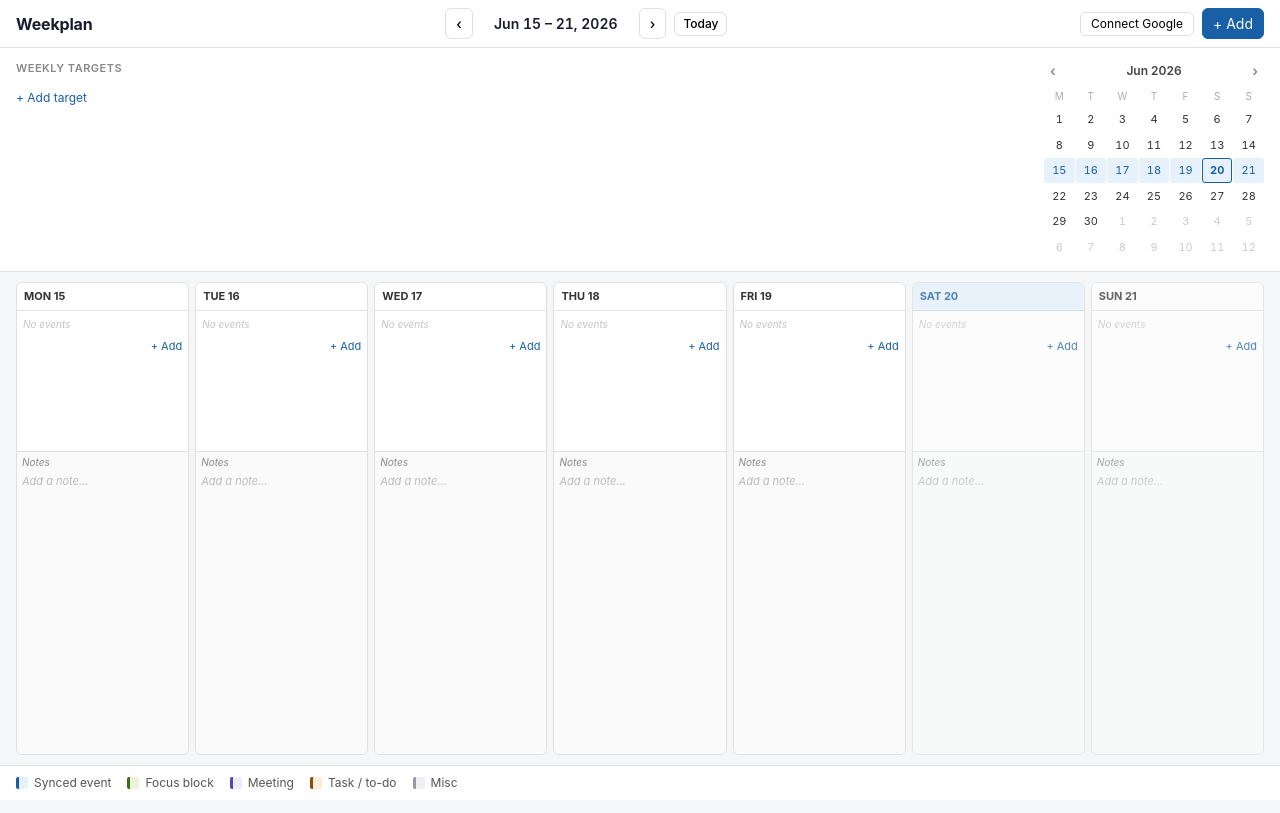
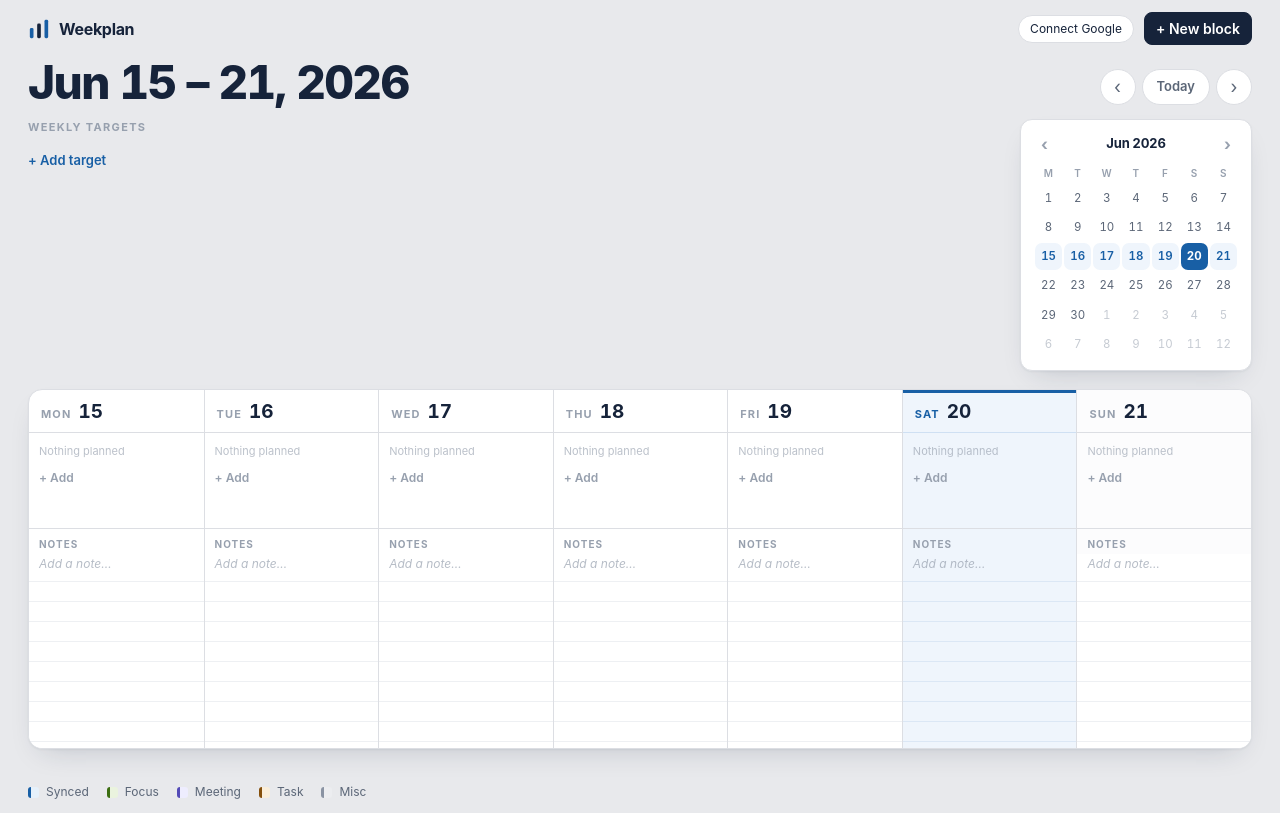
Before and after one commit to rochdesigns/weekplan, a website with bundled scripts: page index.html in a window 1280 px wide. Built offline with nearby package versions, Linux system fonts and the light colour scheme.

Commit message:
redesign: 'desk plane' visual identity — week-range hero, continuous hairline grid, today lane spine, ruled-paper notes, ink palette

```diff
--- a/css/base.css
+++ b/css/base.css
@@ -1,38 +1,43 @@
 :root {
+  /* Category system — semantic, unchanged (color encodes meaning) */
   --cat-synced-fill:  #E6F1FB; --cat-synced-border:  #185FA5;
   --cat-focus-fill:   #EAF3DE; --cat-focus-border:   #3B6D11;
   --cat-meeting-fill: #EEEDFE; --cat-meeting-border: #534AB7;
   --cat-task-fill:    #FAEEDA; --cat-task-border:    #854F0B;
-  --cat-misc-fill:    #f0f0f2; --cat-misc-border:    #9a9aa5;
-  --today-tint: #E6F1FB;
-  --accent: #185FA5;
-  --border: #e0e0e0;
-  --muted: #888;
-  --bg: #f5f6f8;
-  --panel: #fff;
-  --text: #1a1a2e;
+  --cat-misc-fill:    #ECEDF0; --cat-misc-border:    #8A93A3;
+
+  /* "Desk plane" neutrals */
+  --paper:     #E8E9EC;   /* desk surface behind everything */
+  --plane:     #FFFFFF;   /* the week pad */
+  --ink:       #16233A;   /* primary text / structure */
+  --ink-soft:  #5B6677;   /* secondary text */
+  --ink-faint: #97A0AE;   /* tertiary / captions */
+  --accent:    #185FA5;   /* brand + "synced" + structural accent */
+  --hairline:  #DCDEE3;   /* dividers */
+  --rule:      #EEF0F3;   /* ruled-paper lines */
+  --today-tint:#EFF5FC;   /* today lane wash */
+
+  --shadow-pad: 0 1px 2px rgba(22,35,58,.05), 0 12px 28px -14px rgba(22,35,58,.22);
 }
 * { box-sizing: border-box; }
 html, body { margin: 0; height: 100%; }
 body {
-  font-family: -apple-system, Segoe UI, Roboto, Helvetica, Arial, sans-serif;
-  background: var(--bg); color: var(--text); font-size: 14px; line-height: 1.5;
+  font-family: -apple-system, "Segoe UI", Roboto, Helvetica, Arial, sans-serif;
+  background: var(--paper); color: var(--ink); font-size: 14px; line-height: 1.5;
   -webkit-font-smoothing: antialiased; -moz-osx-font-smoothing: grayscale;
-  display: flex; flex-direction: column; min-height: 100vh;
+  display: flex; flex-direction: column; min-height: 100dvh;
 }
-button { font: inherit; cursor: pointer; border: 1px solid var(--border);
-  background: #fff; border-radius: 6px; padding: 4px 10px;
-  transition: background-color .15s ease, filter .15s ease, transform .1s ease; }
-button:hover { background: #f0f0f0; }
+button { font: inherit; cursor: pointer; border: 1px solid var(--hairline);
+  background: var(--plane); color: var(--ink); border-radius: 8px; padding: 5px 11px;
+  transition: background-color .15s ease, border-color .15s ease, filter .15s ease, transform .1s ease; }
+button:hover { border-color: var(--ink-faint); }
 button:active { transform: scale(.97); }
-.btn-primary { background: var(--accent); color: #fff; border-color: var(--accent); }
-.btn-primary:hover { filter: brightness(1.07); }
+.btn-primary { background: var(--ink); color: #fff; border-color: var(--ink); font-weight: 600; }
+.btn-primary:hover { background: var(--accent); border-color: var(--accent); filter: none; }
 
-/* Accessibility: visible keyboard focus, hidden for mouse/touch */
-:focus-visible { outline: 2px solid var(--accent); outline-offset: 2px; border-radius: 4px; }
+:focus-visible { outline: 2px solid var(--accent); outline-offset: 2px; border-radius: 6px; }
 :focus:not(:focus-visible) { outline: none; }
 
-/* Respect users who prefer reduced motion */
 @media (prefers-reduced-motion: reduce) {
   *, *::before, *::after {
     animation-duration: .001ms !important; animation-iteration-count: 1 !important;
@@ -40,48 +45,61 @@ button:active { transform: scale(.97); }
   }
 }
 
-/* Zone 1 */
-#topbar { display: flex; align-items: center; gap: 12px; padding: 8px 16px;
-  background: var(--panel); border-bottom: 1px solid var(--border); }
-.brand { font-weight: 700; font-size: 16px; letter-spacing: -.01em; }
-.weeknav { flex: 1; display: flex; align-items: center; justify-content: center; gap: 8px; }
-.weeknav button { font-weight: 500; }
-#weeklabel { font-weight: 600; min-width: 150px; text-align: center; font-variant-numeric: tabular-nums; }
-.btn-today { font-size: 12px; padding: 2px 8px; }
-.topbar-right { display: flex; align-items: center; gap: 8px; }
+/* Zone 1 — slim top bar */
+#topbar { display: flex; align-items: center; gap: 12px; padding: 12px 28px;
+  background: transparent; }
+.brand { display: inline-flex; align-items: center; gap: 9px; margin-right: auto; }
+.brand-mark { display: block; }
+.brand-name { font-weight: 700; font-size: 16px; letter-spacing: -.02em; }
+.topbar-right { display: flex; align-items: center; gap: 10px; }
 .cal-pills { display: flex; gap: 6px; align-items: center; }
-.btn-gcal { font-size: 12px; padding: 2px 10px; }
 .pill { background: var(--cat-synced-fill); color: var(--accent);
-  border: 1px solid var(--accent); border-radius: 12px; padding: 2px 10px; font-size: 12px; }
+  border: 1px solid #c2d8ef; border-radius: 999px; padding: 3px 11px; font-size: 12px; font-weight: 500; }
+.btn-gcal { font-size: 12px; padding: 4px 11px; border-radius: 999px; }
 
-/* Zone 2 */
-#headerpanel { display: flex; gap: 16px; padding: 12px 16px;
-  background: var(--panel); border-bottom: 1px solid var(--border); }
+/* Zone 2a — week-range hero */
+#weekhead { display: flex; align-items: flex-end; justify-content: space-between;
+  gap: 16px; padding: 4px 28px 14px; }
+#weeklabel { margin: 0; font-size: clamp(30px, 5vw, 46px); font-weight: 800;
+  letter-spacing: -.035em; line-height: .95; color: var(--ink);
+  font-variant-numeric: tabular-nums; }
+.wh-nav { display: flex; align-items: center; gap: 6px; flex-shrink: 0; }
+.wh-nav button { width: 36px; height: 36px; padding: 0; border-radius: 999px;
+  font-size: 18px; color: var(--ink-soft); display: grid; place-items: center; }
+.wh-nav .btn-today { width: auto; padding: 0 14px; font-size: 13px; font-weight: 600; }
+
+/* Zone 2b — header panel */
+#headerpanel { display: flex; gap: 28px; padding: 0 28px 18px; align-items: flex-start; }
 .hp-targets { flex: 1; }
-.hp-minical { width: 220px; flex-shrink: 0; }
-.hp-label { font-size: 11px; font-weight: 600; color: var(--muted);
-  text-transform: uppercase; letter-spacing: .5px; margin-bottom: 8px; }
+.hp-minical { width: 232px; flex-shrink: 0; }
+.hp-label { font-size: 11px; font-weight: 700; color: var(--ink-faint);
+  text-transform: uppercase; letter-spacing: .12em; margin-bottom: 10px; }
 
-/* Zone 4 */
-#legend { margin-top: auto; display: flex; flex-wrap: wrap; gap: 16px;
-  padding: 8px 16px; background: var(--panel); border-top: 1px solid var(--border);
-  font-size: 12px; color: #555; }
-.leg { display: inline-flex; align-items: center; gap: 6px; }
-.swatch { width: 12px; height: 12px; display: inline-block; border-radius: 2px; }
+/* Weekly targets */
+.target-row { display: flex; align-items: center; gap: 9px; margin-bottom: 6px; }
+.target-row input[type=checkbox] { accent-color: var(--accent); width: 15px; height: 15px; }
+.target-text { flex: 1; }
+.target-text.done { text-decoration: line-through; color: var(--ink-faint); }
+.target-del { border: none; background: none; color: var(--ink-faint); font-size: 17px;
+  line-height: 1; padding: 0 4px; border-radius: 6px; }
+.target-del:hover { color: #b2402f; background: none; }
+.target-add { border: none; background: none; color: var(--accent);
+  font-size: 13px; font-weight: 600; padding: 6px 0 0; }
+.target-add:hover { background: none; text-decoration: underline; }
+
+/* Zone 4 — legend */
+#legend { margin-top: auto; display: flex; flex-wrap: wrap; gap: 18px;
+  padding: 12px 28px; font-size: 12px; color: var(--ink-soft); }
+.leg { display: inline-flex; align-items: center; gap: 7px; }
+.swatch { width: 11px; height: 11px; display: inline-block; border-radius: 3px; }
 .cat-synced  { background: var(--cat-synced-fill);  border-left: 3px solid var(--cat-synced-border); }
 .cat-focus   { background: var(--cat-focus-fill);   border-left: 3px solid var(--cat-focus-border); }
 .cat-meeting { background: var(--cat-meeting-fill);  border-left: 3px solid var(--cat-meeting-border); }
 .cat-task    { background: var(--cat-task-fill);     border-left: 3px solid var(--cat-task-border); }
 .cat-misc    { background: var(--cat-misc-fill);     border-left: 3px solid var(--cat-misc-border); }
 
-/* Weekly targets */
-.target-row { display: flex; align-items: center; gap: 6px; margin-bottom: 4px; }
-.target-row input[type=checkbox] { accent-color: var(--accent); }
-.target-text { flex: 1; }
-.target-text.done { text-decoration: line-through; color: #aaa; }
-.target-del { border: none; background: none; color: #bbb; font-size: 16px;
-  line-height: 1; padding: 0 4px; }
-.target-del:hover { color: #b00; background: none; }
-.target-add { border: none; background: none; color: var(--accent);
-  font-size: 12px; padding: 4px 0 0; }
-.target-add:hover { background: none; text-decoration: underline; }
+@media (max-width: 720px) {
+  #topbar, #weekhead, #headerpanel, #legend { padding-left: 16px; padding-right: 16px; }
+  #headerpanel { flex-direction: column; }
+  .hp-minical { width: 100%; }
+}
--- a/css/grid.css
+++ b/css/grid.css
@@ -1,52 +1,70 @@
-.notes { display: flex; flex-direction: column; height: 100%; }
-.notes-label { font-size: 10px; color: var(--muted); font-style: italic; padding: 3px 5px 0; }
-.notes-body { flex: 1; font-size: 11px; padding: 3px 5px; outline: none; overflow-y: auto;
-  white-space: pre-wrap; }
-.notes-body:focus-visible { outline: 2px solid var(--accent); outline-offset: -2px; border-radius: 3px; }
-.notes-body[data-empty]::before { content: attr(data-placeholder);
-  color: #bbb; font-style: italic; pointer-events: none; }
+/* Zone 3 — the "desk pad": one continuous surface, hairline-divided lanes */
+#weekgrid { display: grid; grid-template-columns: repeat(7, 1fr);
+  margin: 0 28px 22px; background: var(--plane); border: 1px solid var(--hairline);
+  border-radius: 14px; box-shadow: var(--shadow-pad); overflow: hidden; flex: 1;
+  align-items: stretch; min-height: 360px; }
 
-/* WYSIWYG toolbar — visible only while the note is being edited */
-.notes-toolbar { display: none; gap: 2px; padding: 2px 4px 0; flex-wrap: wrap; }
-.notes.editing .notes-toolbar { display: flex; }
-.nt-btn { font-size: 11px; line-height: 1; padding: 2px 5px; min-width: 20px;
-  border: 1px solid var(--border); background: #fff; border-radius: 3px; color: #333; }
-.nt-btn:hover { background: #eef2f7; }
-.notes-body ul, .notes-body ol { margin: 2px 0; padding-left: 18px; }
-.notes-body p { margin: 2px 0; }
+.day-col { display: flex; flex-direction: column; position: relative;
+  border-left: 1px solid var(--hairline); min-height: 340px; }
+.day-col:first-child { border-left: none; }
+.day-col.weekend { background: #fcfcfd; }
 
-#weekgrid { display: grid; grid-template-columns: repeat(7, 1fr); gap: 6px;
-  padding: 10px 16px; flex: 1; align-items: stretch; }
-.day-col { display: flex; flex-direction: column; background: var(--panel);
-  border: 1px solid var(--border); border-radius: 6px; overflow: hidden; min-height: 320px; }
-.day-col.weekend { opacity: .75; }
-.day-head { font-size: 11px; font-weight: 700; padding: 5px 7px;
-  border-bottom: 1px solid var(--border); color: #333; }
-.day-head.is-today { background: var(--today-tint); color: var(--accent);
-  border-bottom-color: #c5d8f0; }
-.events { height: 30%; min-height: 90px; padding: 4px; overflow: hidden;
-  position: relative; border-bottom: 1px solid var(--border); }
-.events.expanded { height: auto; overflow: visible; }
-.add-block { display: block; width: 100%; text-align: right; border: none;
-  background: none; color: var(--accent); font-size: 11px; padding: 2px 2px 0; }
-.add-block:hover { background: none; text-decoration: underline; }
-.notes { background: #fafafa; flex: 1; }
+/* Day header — big tabular date + uppercase weekday */
+.day-head { display: flex; align-items: baseline; gap: 7px; padding: 12px 12px 9px;
+  border-bottom: 1px solid var(--hairline); }
+.day-head .dow { font-size: 11px; font-weight: 700; letter-spacing: .1em;
+  text-transform: uppercase; color: var(--ink-faint); }
+.day-head .dnum { font-size: 19px; font-weight: 700; line-height: 1;
+  color: var(--ink); font-variant-numeric: tabular-nums; }
 
-/* Subtle interactions */
-.block, .mc-day, .add-block { transition: background-color .12s ease, filter .12s ease; }
+/* Today lane: accent spine + wash + emphasized header */
+.day-col.is-today { background: var(--today-tint); }
+.day-col.is-today::before { content: ''; position: absolute; top: 0; left: 0; right: 0;
+  height: 3px; background: var(--accent); }
+.day-col.is-today .day-head { border-bottom-color: #cfe0f3; }
+.day-col.is-today .dow { color: var(--accent); }
+
+/* Events zone (top portion) */
+.events { padding: 8px; overflow: hidden; position: relative; min-height: 96px;
+  border-bottom: 1px solid var(--hairline); }
+.events.expanded { overflow: visible; }
+.add-block { display: block; width: 100%; text-align: left; border: none;
+  background: none; color: var(--ink-faint); font-size: 12px; font-weight: 600;
+  padding: 4px 2px 0; transition: color .12s ease; }
+.add-block:hover { background: none; color: var(--accent); }
 
 /* Empty events hint */
-.events:not(:has(.block))::before { content: 'No events'; display: block;
-  font-size: 10px; color: #c4c4c4; font-style: italic; padding: 2px 2px 4px; }
+.events:not(:has(.block))::before { content: 'Nothing planned'; display: block;
+  font-size: 11px; color: var(--ink-faint); opacity: .65; padding: 2px 2px 6px; }
 .events.expanded::before, .events:has(.block)::before { content: none; }
 
-/* Mobile: stack header panel, make week grid horizontally scrollable day cards */
+/* Notes — ruled paper */
+.notes { display: flex; flex-direction: column; flex: 1; }
+.notes-label { font-size: 10px; font-weight: 700; letter-spacing: .1em;
+  text-transform: uppercase; color: var(--ink-faint); padding: 8px 10px 2px; }
+.notes-body { flex: 1; font-size: 12px; line-height: 20px; padding: 0 10px 8px;
+  outline: none; overflow-y: auto; white-space: pre-wrap; color: var(--ink);
+  background-image: repeating-linear-gradient(var(--plane), var(--plane) 19px, var(--rule) 19px, var(--rule) 20px);
+  background-position: 0 8px; }
+.day-col.is-today .notes-body {
+  background-image: repeating-linear-gradient(var(--today-tint), var(--today-tint) 19px, #dbe7f5 19px, #dbe7f5 20px); }
+.notes-body:focus-visible { outline: 2px solid var(--accent); outline-offset: -2px; border-radius: 4px; }
+.notes-body[data-empty]::before { content: attr(data-placeholder);
+  color: var(--ink-faint); opacity: .7; font-style: italic; pointer-events: none; }
+.notes-body ul, .notes-body ol { margin: 0; padding-left: 18px; }
+.notes-body p { margin: 0; }
+
+/* WYSIWYG toolbar — visible only while editing */
+.notes-toolbar { display: none; gap: 3px; padding: 4px 10px 0; flex-wrap: wrap; }
+.notes.editing .notes-toolbar, .notes:focus-within .notes-toolbar { display: flex; }
+.nt-btn { font-size: 12px; line-height: 1; padding: 3px 7px; min-width: 24px;
+  border: 1px solid var(--hairline); background: var(--plane); border-radius: 6px;
+  color: var(--ink); transition: background-color .12s ease, border-color .12s ease; }
+.nt-btn:hover { background: #eef2f7; border-color: var(--ink-faint); }
+
+/* Mobile: swipeable day lanes */
 @media (max-width: 720px) {
-  #topbar { flex-wrap: wrap; row-gap: 6px; }
-  .weeknav { order: 3; flex-basis: 100%; }
-  #headerpanel { flex-direction: column; }
-  .hp-minical { width: 100%; }
-  #weekgrid { grid-auto-flow: column; grid-template-columns: none;
-    grid-auto-columns: 78%; overflow-x: auto; scroll-snap-type: x mandatory; }
-  .day-col { scroll-snap-align: start; min-height: 70vh; }
+  #weekgrid { margin: 0 16px 18px; grid-auto-flow: column; grid-template-columns: none;
+    grid-auto-columns: 82%; overflow-x: auto; scroll-snap-type: x mandatory; }
+  .day-col { scroll-snap-align: start; min-height: 66vh; }
 }
--- a/css/mini-cal.css
+++ b/css/mini-cal.css
@@ -1,16 +1,23 @@
+#minical { background: var(--plane); border: 1px solid var(--hairline);
+  border-radius: 12px; padding: 12px 14px; box-shadow: var(--shadow-pad); }
 .mc-head { display: flex; justify-content: space-between; align-items: center;
-  font-size: 12px; font-weight: 600; color: #444; margin-bottom: 6px; }
-.mc-nav { border: none; background: none; color: var(--muted); padding: 0 6px; font-size: 14px; }
+  font-size: 13px; font-weight: 700; color: var(--ink); margin-bottom: 8px;
+  letter-spacing: -.01em; }
+.mc-nav { border: none; background: none; color: var(--ink-faint); padding: 0 6px;
+  font-size: 16px; border-radius: 6px; }
 .mc-nav:hover { background: none; color: var(--accent); }
-.mc-grid { display: grid; grid-template-columns: repeat(7, 1fr); gap: 1px; text-align: center; }
-.mc-dow { font-size: 10px; color: #aaa; padding: 2px 0; }
-.mc-day { position: relative; font-size: 11px; border: none; background: none;
-  padding: 4px 0; border-radius: 3px; color: #333; font-variant-numeric: tabular-nums; }
+.mc-grid { display: grid; grid-template-columns: repeat(7, 1fr); gap: 2px; text-align: center; }
+.mc-dow { font-size: 10px; font-weight: 600; color: var(--ink-faint); padding: 2px 0;
+  text-transform: uppercase; letter-spacing: .04em; }
+.mc-day { position: relative; font-size: 11.5px; border: none; background: none;
+  padding: 5px 0; border-radius: 7px; color: var(--ink-soft);
+  font-variant-numeric: tabular-nums; transition: background-color .12s ease; }
 .mc-day:hover { background: #eef2f7; }
-@media (max-width: 720px) { .mc-day { padding: 10px 0; min-height: 44px; } }
-.mc-day.other-month { color: #ccc; }
-.mc-day.in-week { background: var(--today-tint); color: var(--accent); }
-.mc-day.is-today { font-weight: 700; outline: 1px solid var(--accent); outline-offset: -1px; }
-.mc-day.has-event::after { content: ''; position: absolute; bottom: 2px; left: 50%;
+.mc-day.other-month { color: var(--ink-faint); opacity: .55; }
+.mc-day.in-week { background: var(--today-tint); color: var(--accent); font-weight: 600; }
+.mc-day.is-today { background: var(--accent); color: #fff; font-weight: 700; }
+.mc-day.has-event::after { content: ''; position: absolute; bottom: 3px; left: 50%;
   transform: translateX(-50%); width: 4px; height: 4px; border-radius: 50%;
   background: var(--accent); }
+.mc-day.is-today.has-event::after { background: #fff; }
+@media (max-width: 720px) { .mc-day { padding: 11px 0; min-height: 44px; } }
--- a/index.html
+++ b/index.html
@@ -3,7 +3,7 @@
 <head>
   <meta charset="UTF-8">
   <meta name="viewport" content="width=device-width, initial-scale=1, viewport-fit=cover">
-  <meta name="theme-color" content="#185FA5">
+  <meta name="theme-color" content="#16233A">
   <title>Weekplan</title>
   <link rel="manifest" href="manifest.json">
   <link rel="stylesheet" href="css/base.css">
@@ -14,23 +14,34 @@
 <body>
   <!-- Zone 1: Top bar -->
   <header id="topbar">
-    <div class="brand">Weekplan</div>
-    <nav class="weeknav">
-      <button id="nav-prev" aria-label="Previous week">&lsaquo;</button>
-      <span id="weeklabel">&nbsp;</span>
-      <button id="nav-next" aria-label="Next week">&rsaquo;</button>
-      <button id="nav-today" class="btn-today">Today</button>
-    </nav>
+    <div class="brand">
+      <svg class="brand-mark" viewBox="0 0 24 24" width="22" height="22" aria-hidden="true">
+        <rect x="2"  y="11" width="4" height="11" rx="1.5" fill="#185FA5"/>
+        <rect x="10" y="6"  width="4" height="16" rx="1.5" fill="#16233A"/>
+        <rect x="18" y="2"  width="4" height="20" rx="1.5" fill="#185FA5"/>
+      </svg>
+      <span class="brand-name">Weekplan</span>
+    </div>
     <div class="topbar-right">
       <div id="cal-pills" class="cal-pills"></div>
-      <button id="btn-add" class="btn-primary">+ Add</button>
+      <button id="btn-add" class="btn-primary">+&nbsp;New block</button>
     </div>
   </header>
 
-  <!-- Zone 2: Header panel -->
+  <!-- Zone 2a: Week-range hero + navigation -->
+  <section id="weekhead">
+    <h1 id="weeklabel">&nbsp;</h1>
+    <div class="wh-nav">
+      <button id="nav-prev" aria-label="Previous week">&lsaquo;</button>
+      <button id="nav-today" class="btn-today">Today</button>
+      <button id="nav-next" aria-label="Next week">&rsaquo;</button>
+    </div>
+  </section>
+
+  <!-- Zone 2b: Header panel -->
   <section id="headerpanel">
     <div class="hp-targets">
-      <div class="hp-label">Weekly Targets</div>
+      <div class="hp-label">Weekly targets</div>
       <div id="targets"></div>
     </div>
     <div class="hp-minical">
@@ -43,10 +54,10 @@
 
   <!-- Zone 4: Bottom bar -->
   <footer id="legend">
-    <span class="leg"><i class="swatch cat-synced"></i> Synced event</span>
-    <span class="leg"><i class="swatch cat-focus"></i> Focus block</span>
+    <span class="leg"><i class="swatch cat-synced"></i> Synced</span>
+    <span class="leg"><i class="swatch cat-focus"></i> Focus</span>
     <span class="leg"><i class="swatch cat-meeting"></i> Meeting</span>
-    <span class="leg"><i class="swatch cat-task"></i> Task / to-do</span>
+    <span class="leg"><i class="swatch cat-task"></i> Task</span>
     <span class="leg"><i class="swatch cat-misc"></i> Misc</span>
   </footer>
 
--- a/js/week.js
+++ b/js/week.js
@@ -13,11 +13,17 @@ export function renderWeek(root, { monday, blocks, notes, today, onAdd, onEditBl
     const col = document.createElement('div');
     col.className = 'day-col';
     if (i >= 5) col.classList.add('weekend');
+    if (isSameDay(day, today)) col.classList.add('is-today');
 
     const head = document.createElement('div');
     head.className = 'day-head';
-    if (isSameDay(day, today)) head.classList.add('is-today');
-    head.textContent = `${DOW_SHORT[i].toUpperCase()} ${day.getDate()}`;
+    const dow = document.createElement('span');
+    dow.className = 'dow';
+    dow.textContent = DOW_SHORT[i].toUpperCase();
+    const dnum = document.createElement('span');
+    dnum.className = 'dnum';
+    dnum.textContent = day.getDate();
+    head.append(dow, dnum);
     col.appendChild(head);
 
     const events = document.createElement('div');
```
Also changed, not shown: css/blocks.css (+21 -16 lines).
